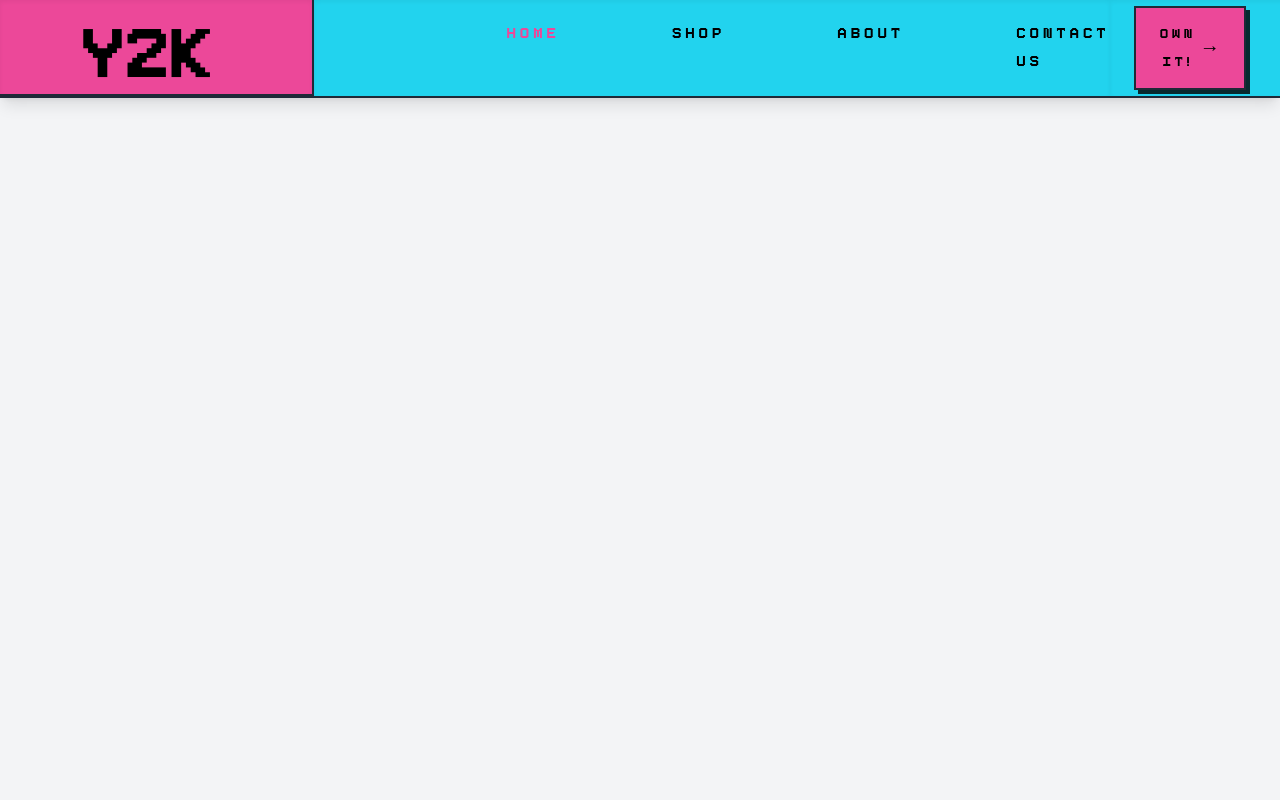
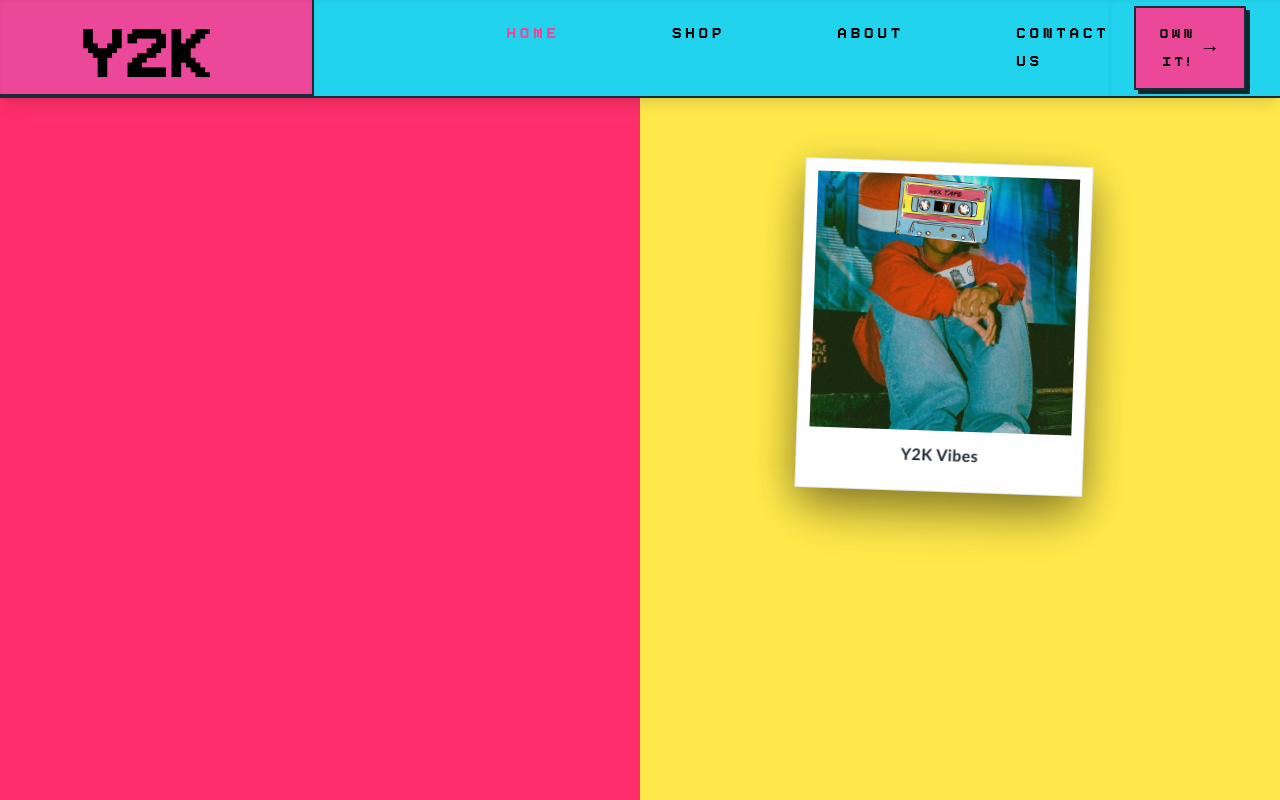
Before and after one commit to Jedidiah5/y2k-page, a React (Vite) app: page / in a window 1280 px wide. Shown: the top 800 px of the page. Built offline with nearby package versions, Linux system fonts and the light colour scheme.

Commit message:
Added  PolaroidCard component and implement split background in App.jsx

```diff
--- a/src/App.jsx
+++ b/src/App.jsx
@@ -1,9 +1,21 @@
 import Navbar from './components/Navbar';
+import PolaroidCard from './components/PolaroidCard';
+import img1 from './Assets/img1.jpeg';
+import tape from './Stickers/tape.png';
 
 function App() {
   return (
-    <div className="min-h-screen bg-gray-100">
+    <div className="min-h-screen split-bg">
       <Navbar />
+
+      <div className="max-w-7xl mx-auto px-4 sm:px-6 lg:px-8">
+        <div className="flex">
+          <div className="w-1/2 py-16"></div>
+          <div className="w-1/2 flex justify-center items-start py-16">
+            <PolaroidCard imageSrc={img1} caption="Y2K Vibes" rotationClass="rotate-2" stickerSrc={tape} />
+          </div>
+        </div>
+      </div>
 
     </div>
   )
--- /dev/null
+++ b/src/components/PolaroidCard.jsx
@@ -0,0 +1,29 @@
+import React from 'react';
+
+function PolaroidCard({ imageSrc, caption, rotationClass = "-rotate-3", stickerSrc }) {
+  return (
+    <div className="relative select-none">
+      {stickerSrc && (
+        <img
+          src={stickerSrc}
+          alt=""
+          className="absolute -top-4 left-1/2 -translate-x-1/2 w-24 rotate-6 opacity-90 pointer-events-none z-10"
+        />
+      )}
+      <div
+        className={
+          "bg-white border border-black/10 shadow-2xl p-3 pb-6 w-64 sm:w-72 transform " +
+          rotationClass
+        }
+        style={{ filter: 'drop-shadow(0 12px 20px rgba(0,0,0,0.35))' }}
+      >
+        <div className="bg-black/5">
+          <img src={imageSrc} alt={caption} className="w-full h-64 object-cover block" />
+        </div>
+        <p className="text-center mt-3 text-gray-800 font-semibold tracking-wide">{caption}</p>
+      </div>
+    </div>
+  );
+}
+
+export default PolaroidCard;
--- a/src/index.css
+++ b/src/index.css
@@ -32,3 +32,8 @@ body {
 * {
   transition: all 0.2s ease-in-out;
 }
+
+/* Split two-color background: left hot pink, right yellow */
+.split-bg {
+  background: linear-gradient(to right, #ff2e6a 0%, #ff2e6a 50%, #ffe94a 50%, #ffe94a 100%);
+}
```
